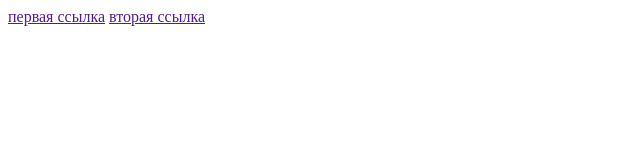
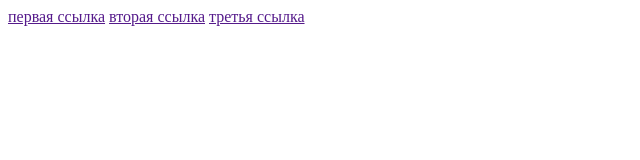
Before and after one commit to Rukatoma1/start.3, a plain HTML site: page index.html in a window 1280 px wide. Shown: the whole page, without its empty margins (0-640 px from the left). Drawn offline with Linux system fonts and the light colour scheme.

Commit message:
создание третьей ссылки

```diff
--- a/index.html
+++ b/index.html
@@ -11,6 +11,7 @@
     <div>
         <a href="">первая ссылка</a>
         <a href="">вторая ссылка</a>
+        <a href="">третья ссылка</a>
     </div>
 </body>
 
```
